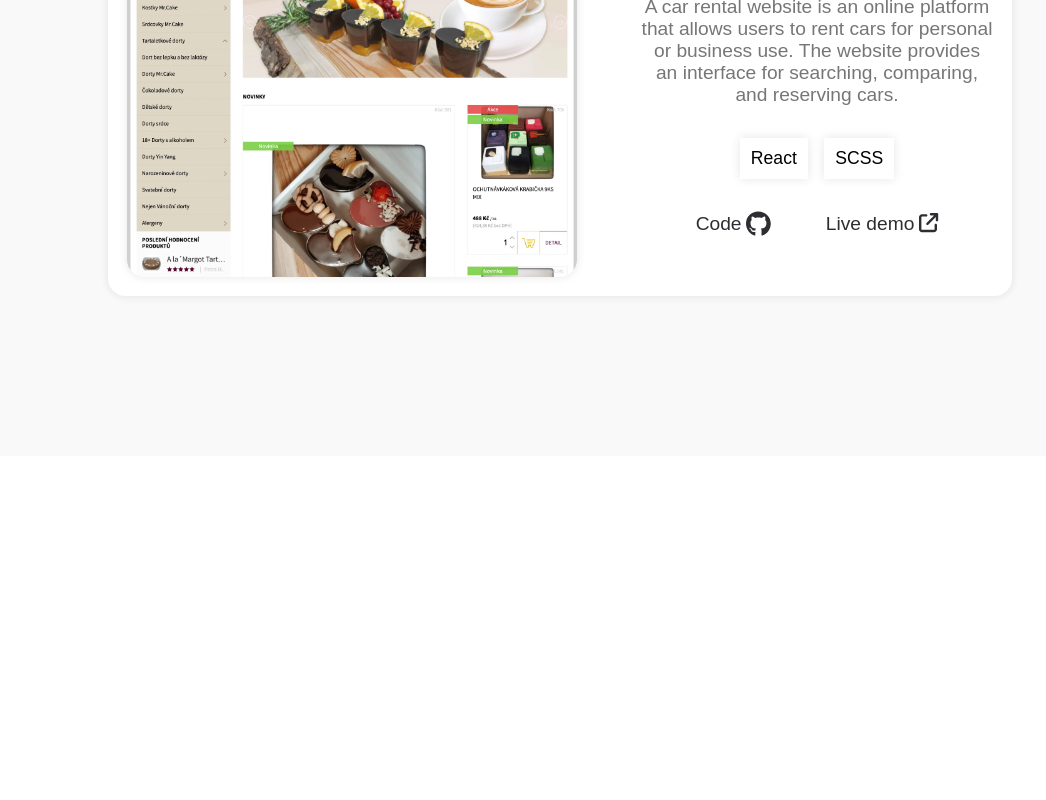
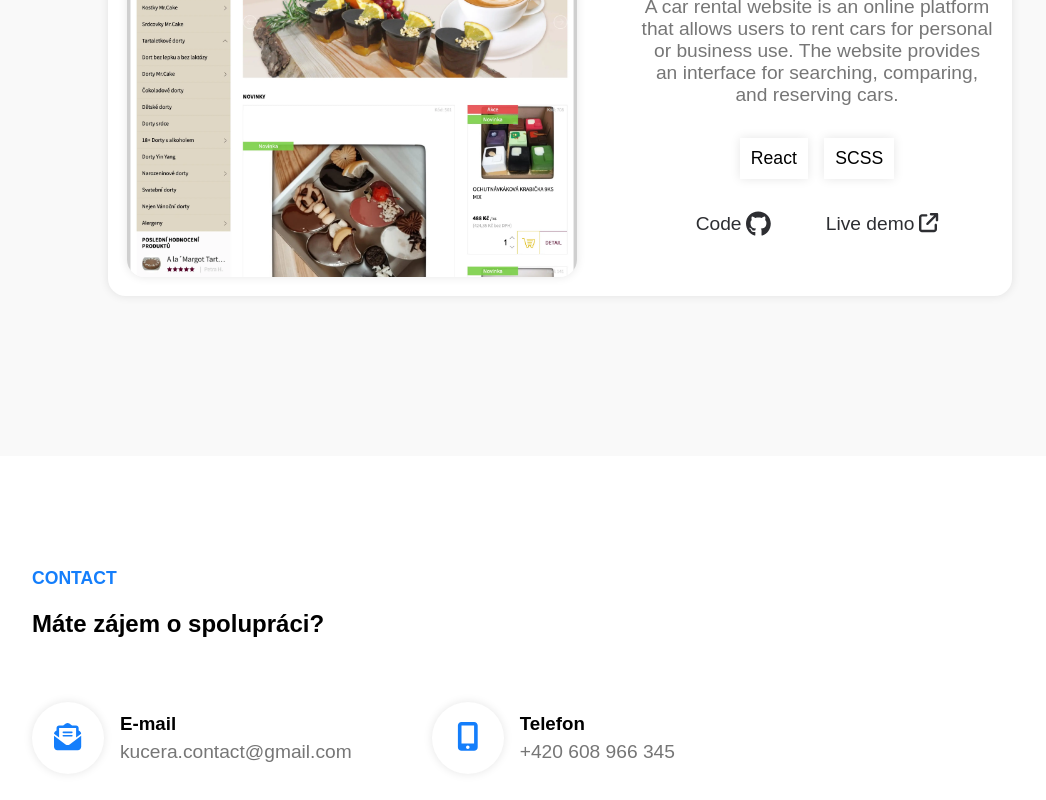
Before and after one commit to zdenekdev/portfolio, a React (Create React App) app: page / in a window 1280 px wide. Shown: the part 2176-2976 px from the top of the page, without its empty margins (80-1126 px from the left). Before the commit the page ends 2632 px from the top, so only its background shows below. Built offline with nearby package versions, Linux system fonts and the light colour scheme.

Commit message:
přidána sekce contacts

```diff
--- /dev/null
+++ b/src/components/Contact.js
@@ -0,0 +1,50 @@
+import React from "react";
+import { FontAwesomeIcon } from "@fortawesome/react-fontawesome";
+import {
+  faEnvelopeOpenText,
+  faMobileScreen,
+  faMobileScreenButton,
+  faPhone,
+  faSquarePhone,
+} from "@fortawesome/free-solid-svg-icons";
+
+function Contact() {
+  return (
+    <section className="contact">
+      <div className="contact__container">
+        <div className="contact__content">
+          <div className="contact__headline">
+            <h4 className="contact__heading">Contact</h4>
+            <h3 className="contact__title">Máte zájem o spolupráci?</h3>
+          </div>
+          <div className="contact__icons">
+            <div className="contact__icon-box">
+              <span className="contact__icon">
+                <i className="contact__email-icon">
+                  <FontAwesomeIcon icon={faEnvelopeOpenText} />
+                </i>
+              </span>
+              <div className="contact__info">
+                <h3>E-mail</h3>
+                <p className="contact__details">kucera.contact@gmail.com</p>
+              </div>
+            </div>
+            <div className="contact__icon-box">
+              <span className="contact__icon">
+                <i className="contact__phone-icon">
+                  <FontAwesomeIcon icon={faMobileScreenButton} />
+                </i>
+              </span>
+              <div className="contact__info">
+                <h3>Telefon</h3>
+                <p className="contact__details">+420 608 966 345</p>
+              </div>
+            </div>
+          </div>
+        </div>
+      </div>
+    </section>
+  );
+}
+
+export default Contact;
--- a/src/components/Content.js
+++ b/src/components/Content.js
@@ -1,5 +1,6 @@
 import React from "react";
 import About from "./About";
+import Contact from "./Contact";
 import Hero from "./Hero";
 import Portfolio from "./Portfolio";
 
@@ -9,6 +10,7 @@ function Content() {
       <Hero />
       <About />
       <Portfolio />
+      <Contact />
     </div>
   );
 }
--- a/src/index.css
+++ b/src/index.css
@@ -87,7 +87,8 @@
 
 .hero__intro,
 .about__text,
-.portfolio__description {
+.portfolio__description,
+.contact__details {
   font-size: 1.2rem;
   color: var(--color-primary);
 }
@@ -184,7 +185,8 @@
 }
 
 .about__heading,
-.porfolio__heading {
+.porfolio__heading,
+.contact__heading {
   font-size: 1.1rem;
   text-transform: uppercase;
   color: var(--color-secondary);
@@ -308,3 +310,65 @@
 .portfolio__arrow-icon {
   font-size: 1.2rem;
 }
+
+.contact {
+  display: flex;
+  justify-content: center;
+  padding: 7rem 0;
+  width: 100%;
+}
+
+.contact__container {
+  max-width: 70rem;
+  width: 100%;
+  padding: 0 2rem;
+}
+
+.contact__content {
+  display: flex;
+  flex-direction: column;
+}
+
+.contact__title {
+  font-size: 1.5rem;
+  margin: 1.3rem 0 4rem 0;
+}
+
+.contact__icons {
+  display: flex;
+  gap: 5rem;
+}
+
+.contact__icon-box {
+  display: flex;
+  align-items: center;
+  gap: 1rem;
+}
+
+.contact__icon {
+  display: flex;
+  justify-content: center;
+  align-items: center;
+  height: 4.5rem;
+  width: 4.5rem;
+  padding: 1.4rem;
+  background-color: #fff;
+  border-radius: 50%;
+  box-shadow: 0 0 10px rgba(0, 0, 0, 0.1);
+}
+
+.contact__email-icon {
+  color: var(--color-secondary);
+  font-size: 1.7rem;
+}
+
+.contact__phone-icon {
+  color: var(--color-secondary);
+  font-size: 1.8rem;
+}
+
+.contact__info {
+  display: flex;
+  flex-direction: column;
+  gap: 0.4rem;
+}
```
